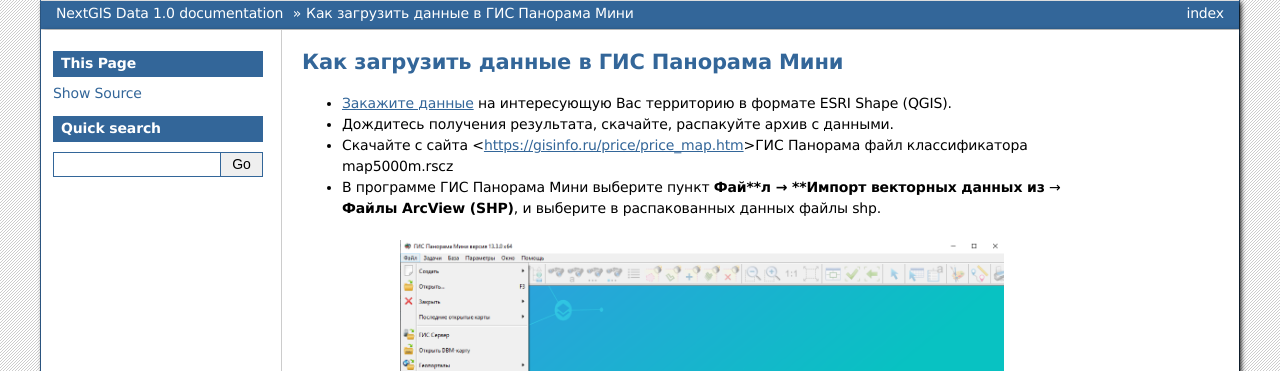
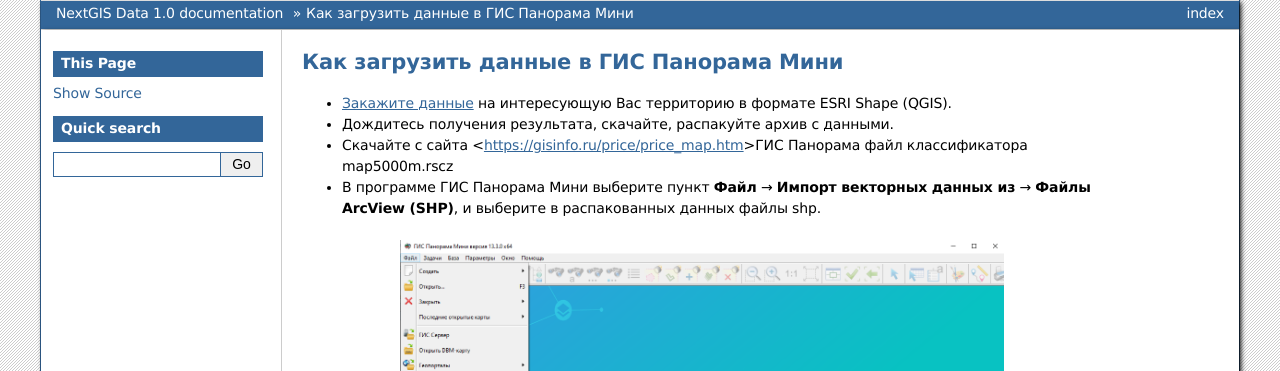
Before and after one commit to nextgis/docs_data, a Sphinx documentation site: the page built from source/panorama_mini.rst, in a window 1280 px wide. Shown: the top 371 px of the page. Built offline with Sphinx 7.4.7, drawn with Linux system fonts in a browser that asks for light colours; formulas are drawn with MathJax 3; pages that are not in the unit, such as notebooks, are missing from menus.

Commit message:
Update panorama_mini.rst

```diff
--- a/source/panorama_mini.rst
+++ b/source/panorama_mini.rst
@@ -6,7 +6,7 @@
 * `Закажите данные <https://data.nextgis.com/ru/>`_ на интересующую Вас территорию в формате ESRI Shape (QGIS).
 * Дождитесь получения результата, скачайте, распакуйте архив с данными.
 * Скачайте с сайта <https://gisinfo.ru/price/price_map.htm>ГИС Панорама файл классификатора map5000m.rscz
-* В программе ГИС Панорама Мини выберите пункт **Фай**л → **Импорт векторных данных из** → **Файлы ArcView (SHP)**, и выберите в распакованных данных файлы shp.
+* В программе ГИС Панорама Мини выберите пункт **Файл** → **Импорт векторных данных из** → **Файлы ArcView (SHP)**, и выберите в распакованных данных файлы shp.
 
 .. figure:: _static/panorama_mini1.png
    :name: panorama_mini1
```
